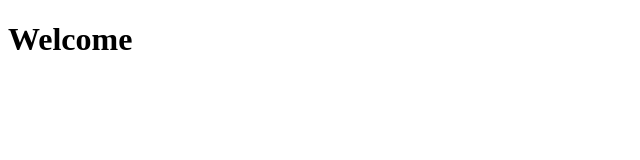
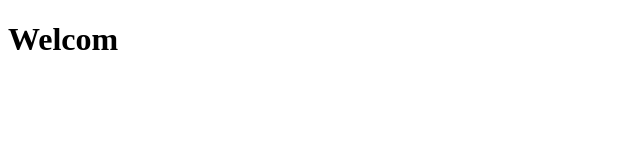
Before and after one commit to ST10361117-Rinae/Gadis-Salon-Management-System-Website-, a plain HTML site: page index.html in a window 1280 px wide. Shown: the full height of the page, 0-640 px from the left. Drawn offline with Linux system fonts and the light colour scheme.

Commit message:
added the new code

```diff
--- a/index.html
+++ b/index.html
@@ -6,7 +6,7 @@
     <meta name="viewport" content="width=device-width, initial-scale=1.0">
     <title>Changed name</title>
 
-    <h1>Welcome</h1>
+    <h1>Welcom</h1>
 </head>
 
 <body>
```
